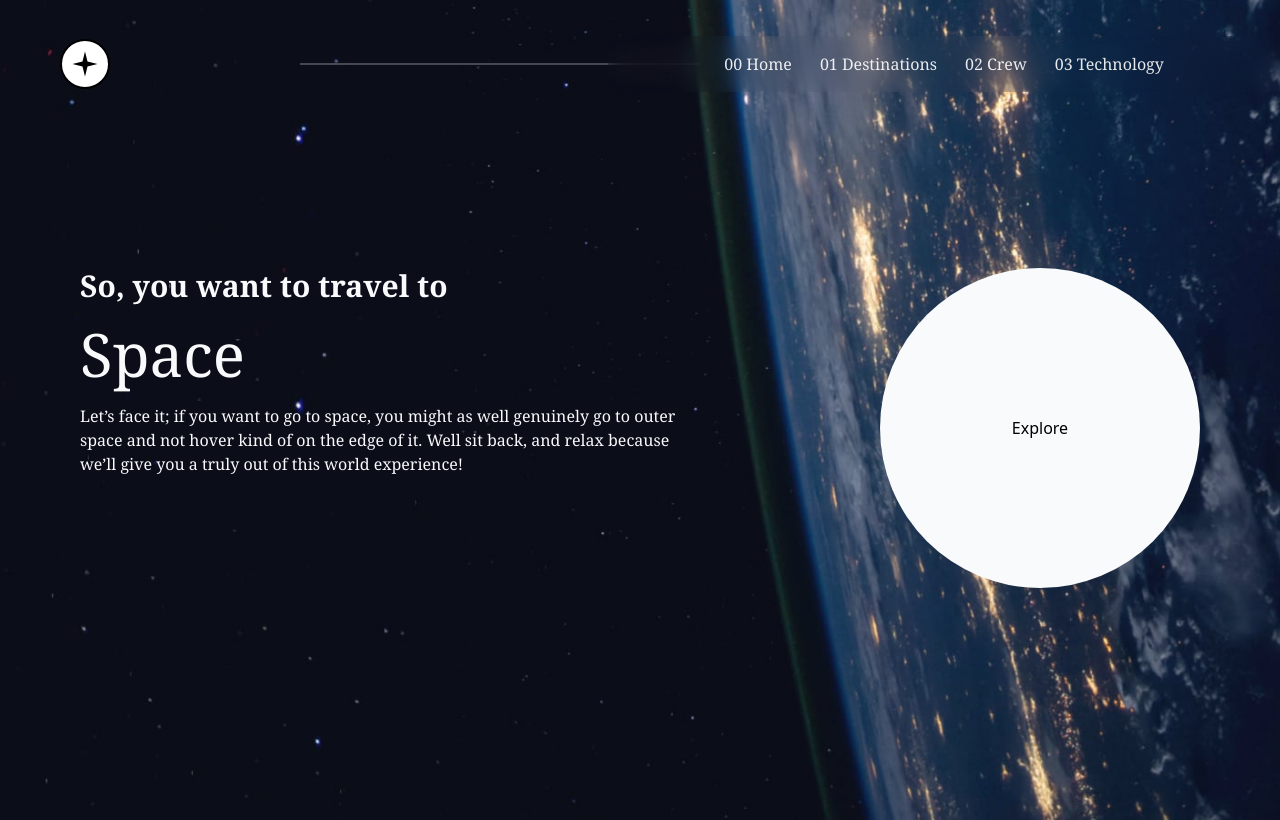
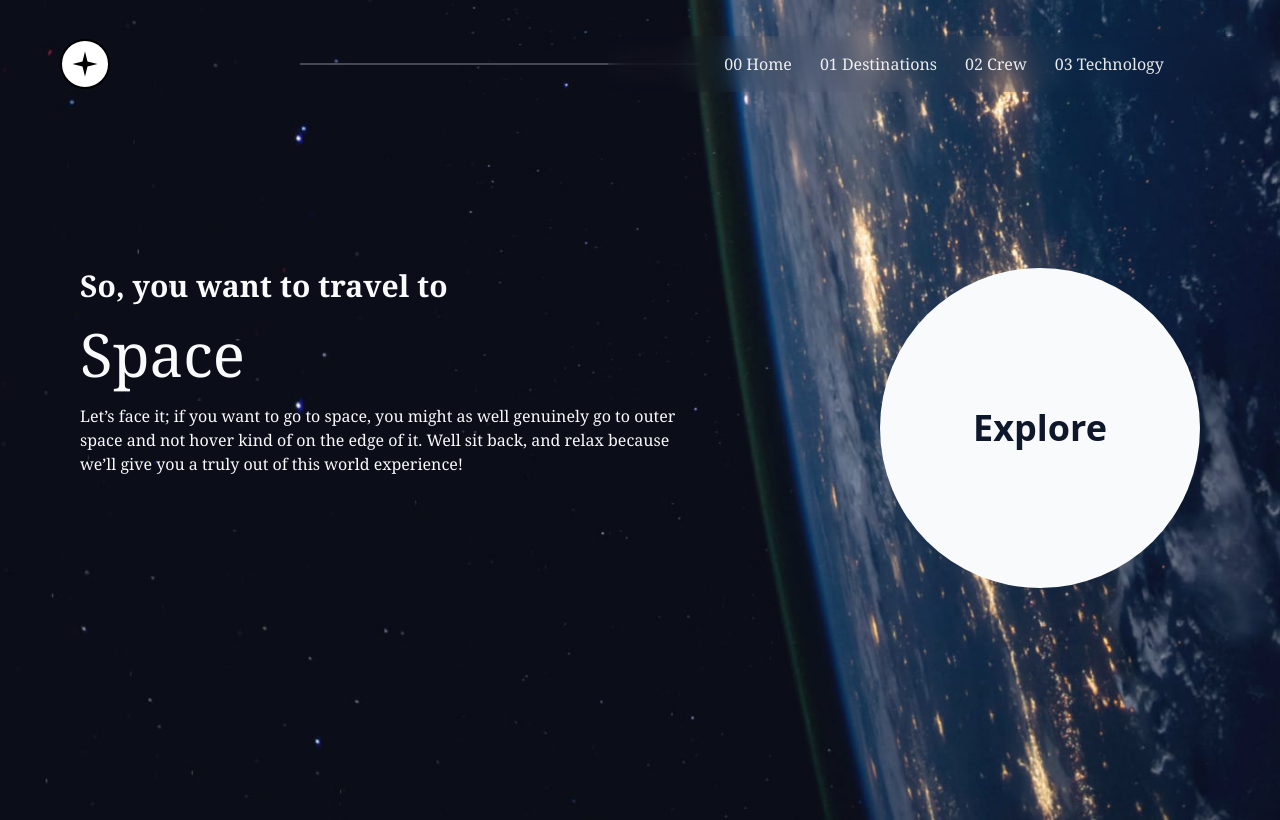
Before and after one commit to junior217/space-tourism-website, a Next.js app in the folder space-tourism/: page / in a window 1280 px wide. Built offline with nearby package versions, Linux system fonts and the light colour scheme.

Commit message:
more of space tour main page done, almost complete

```diff
--- a/space-tourism/app/page.tsx
+++ b/space-tourism/app/page.tsx
@@ -11,7 +11,7 @@
       <p className="text-base text-slate-50 font-serif ">Let’s face it; if you want to go to space, you might as well genuinely go to outer space and not hover kind of on the edge of it. Well sit back, and relax because we’ll give you a truly out of this world experience!</p>
     </div>
     <div className="w-80 h-80 bg-slate-50 rounded-full flex justify-center items-center ">
-      <h1>Explore</h1>
+      <h1 className="text-4xl font-bold text-slate-900">Explore</h1>
     </div>
 
     </main>
```
